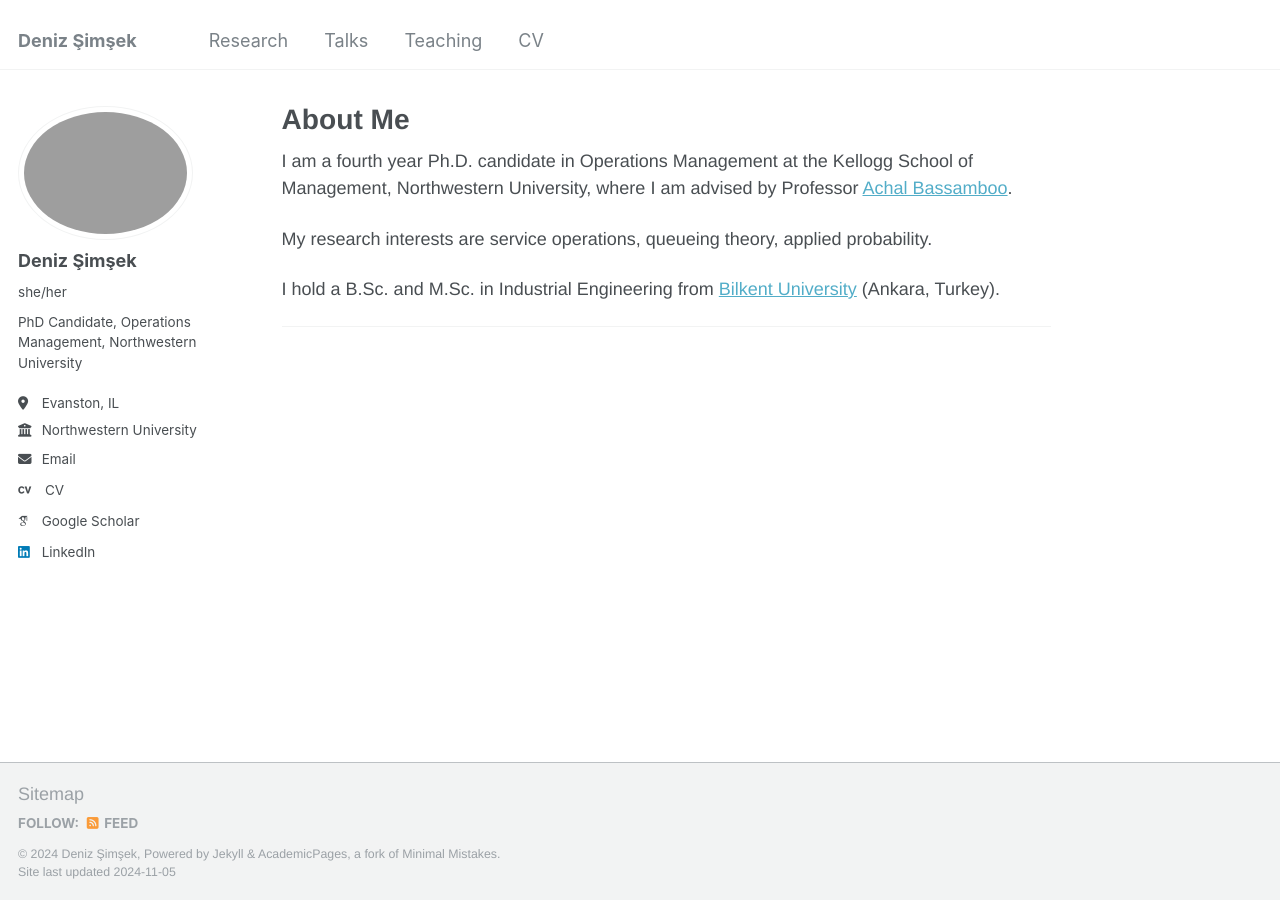
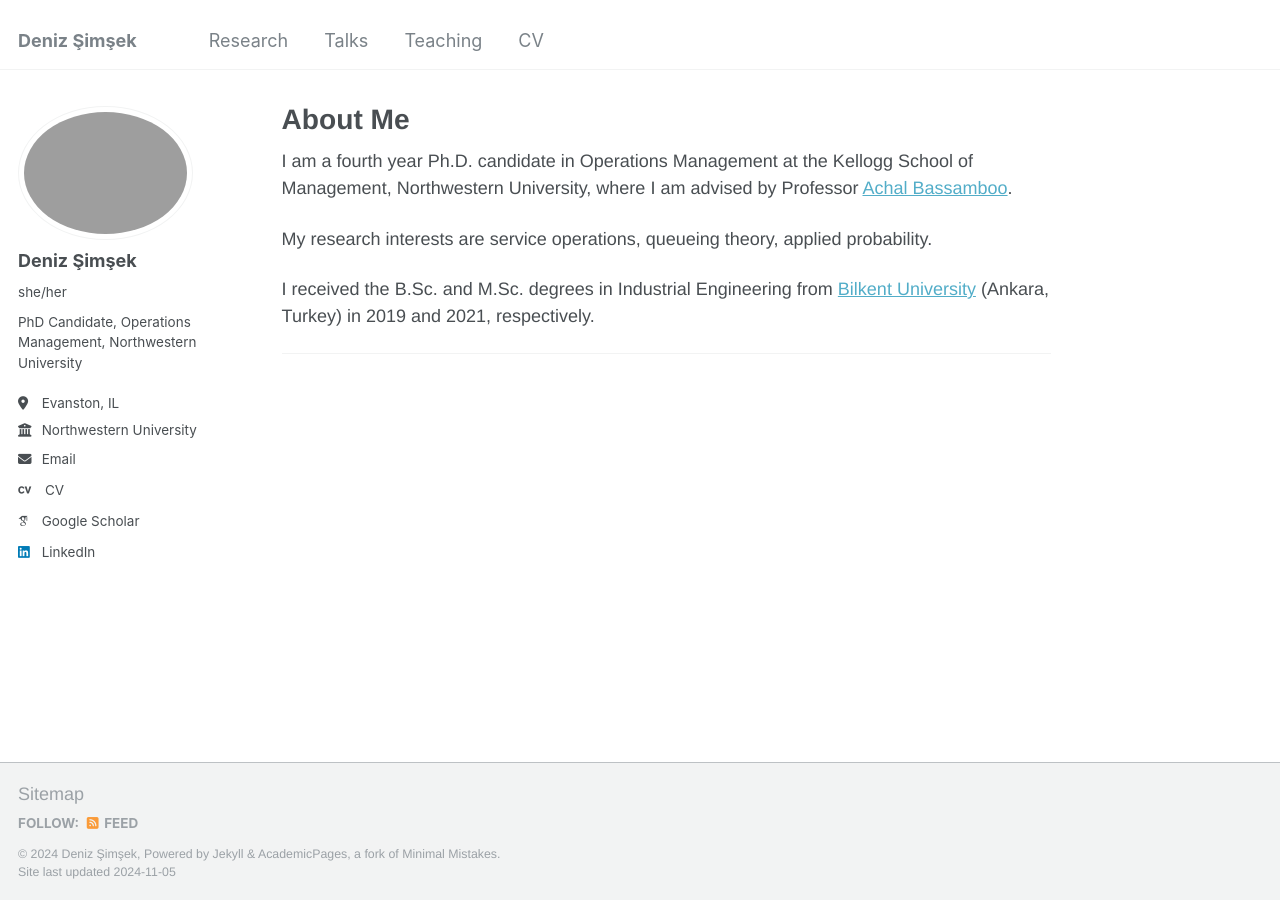
Before and after one commit to deniz-simsek/deniz-simsek, a Jekyll site: the page built from _pages/about.md, in a window 1280 px wide. Built offline with Jekyll 4.4.1, drawn with Linux system fonts in a browser that asks for light colours; some web fonts are replaced.

Commit message:
Update about.md

```diff
--- a/_pages/about.md
+++ b/_pages/about.md
@@ -11,7 +11,7 @@ I am a fourth year Ph.D. candidate in Operations Management at the Kellogg Schoo
 
 My research interests are service operations, queueing theory, applied probability.
 
-I hold a B.Sc. and M.Sc. in Industrial Engineering from  <a href="https://w3.ie.bilkent.edu.tr/en/" target="_blank">Bilkent University</a> (Ankara, Turkey).
+I received the B.Sc. and M.Sc. degrees in Industrial Engineering from  <a href="https://w3.ie.bilkent.edu.tr/en/" target="_blank">Bilkent University</a> (Ankara, Turkey) in 2019 and 2021, respectively.
 
 
 ---
```
